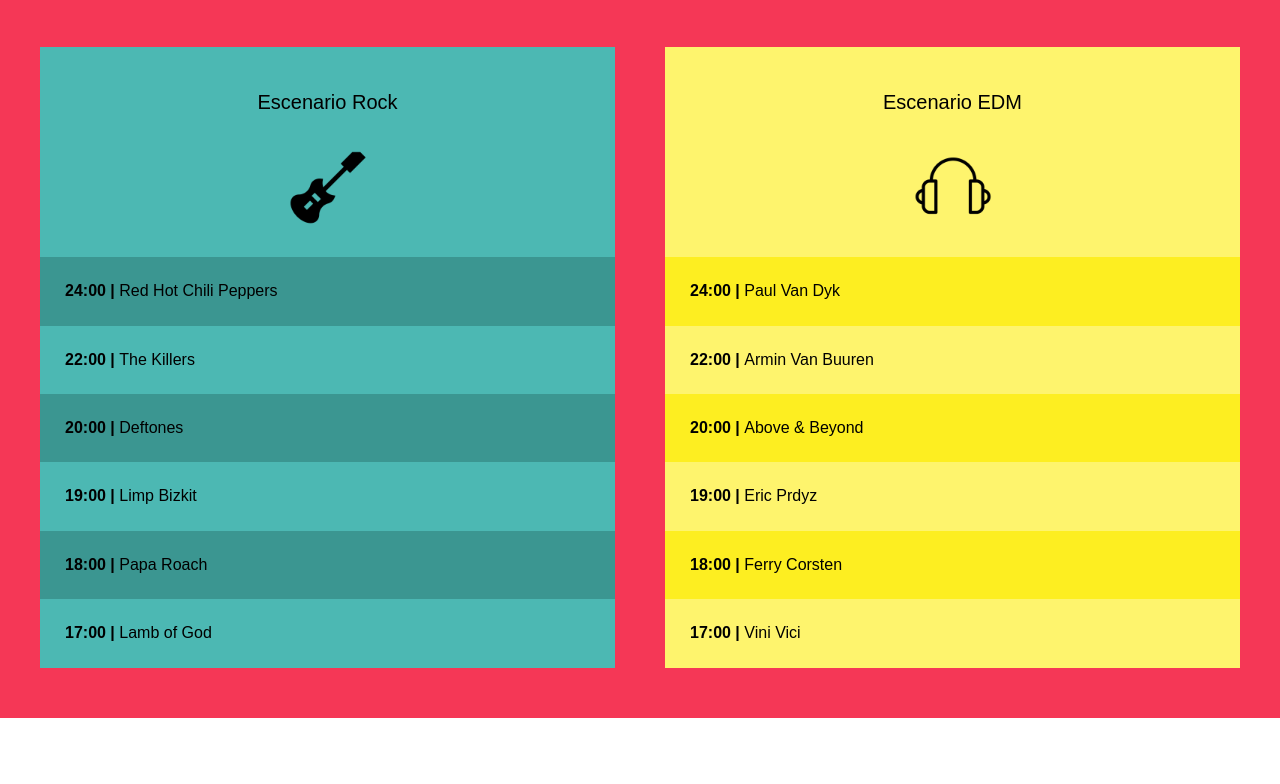
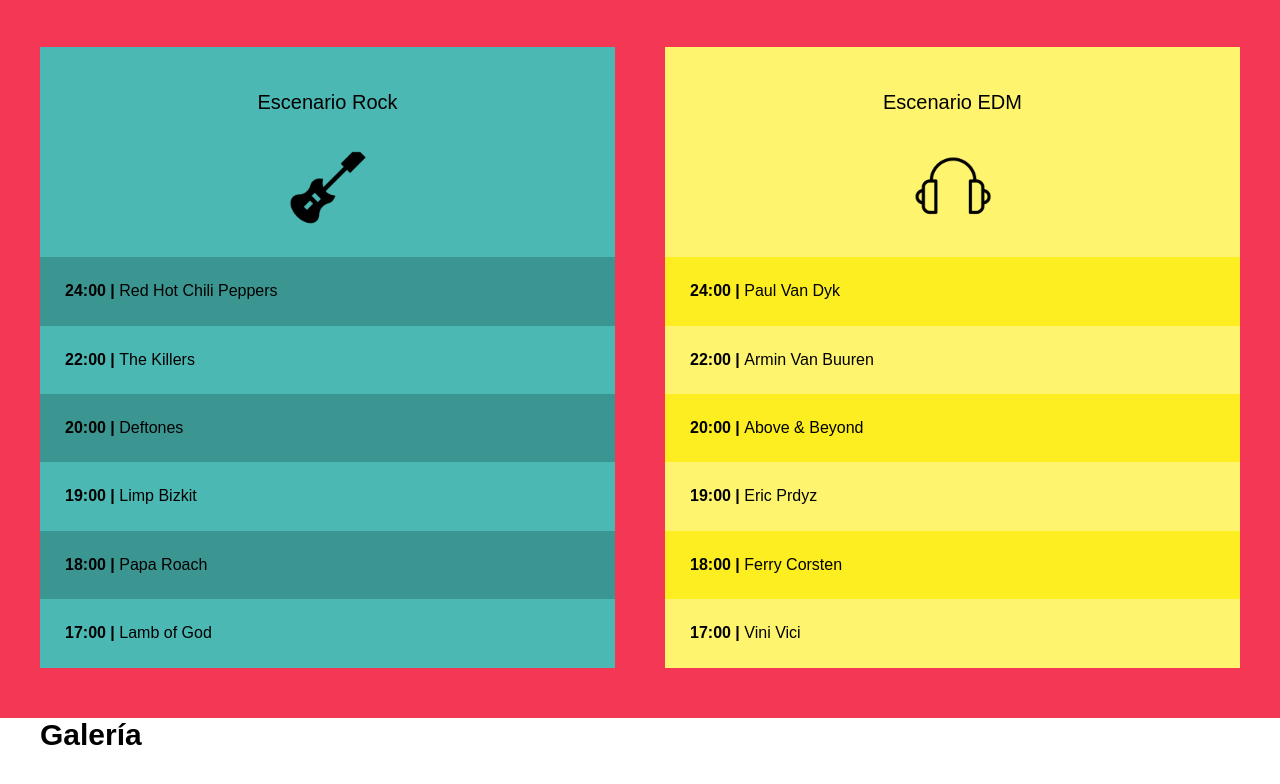
Before and after one commit to LuisMarioSolano/festival-musica, a website: page index.html in a window 1280 px wide. Shown: the part 2127-2911 px from the top of the page. Before the commit the page ends 2845 px from the top, so only its background shows below. Drawn offline with Linux system fonts and the light colour scheme.

Commit message:
Update index.html: Add galeria

```diff
--- a/index.html
+++ b/index.html
@@ -161,6 +161,10 @@
         </div> <!-- escenarios-contenedor -->
     </section>
 
+    <section class="galeria contenedor">
+        <h3>Galería</h3>
+    </section>
+
 
 </body>
 
```
